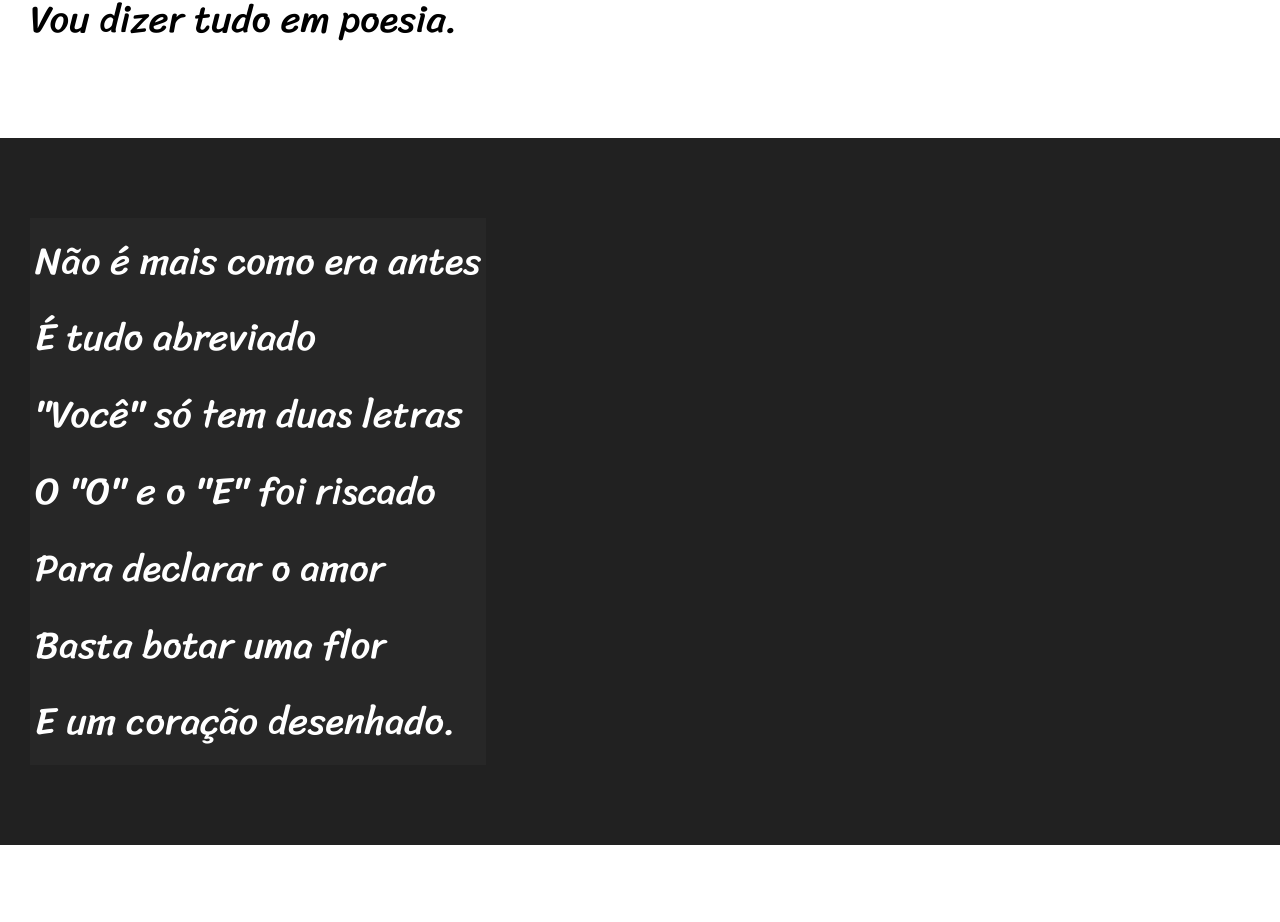
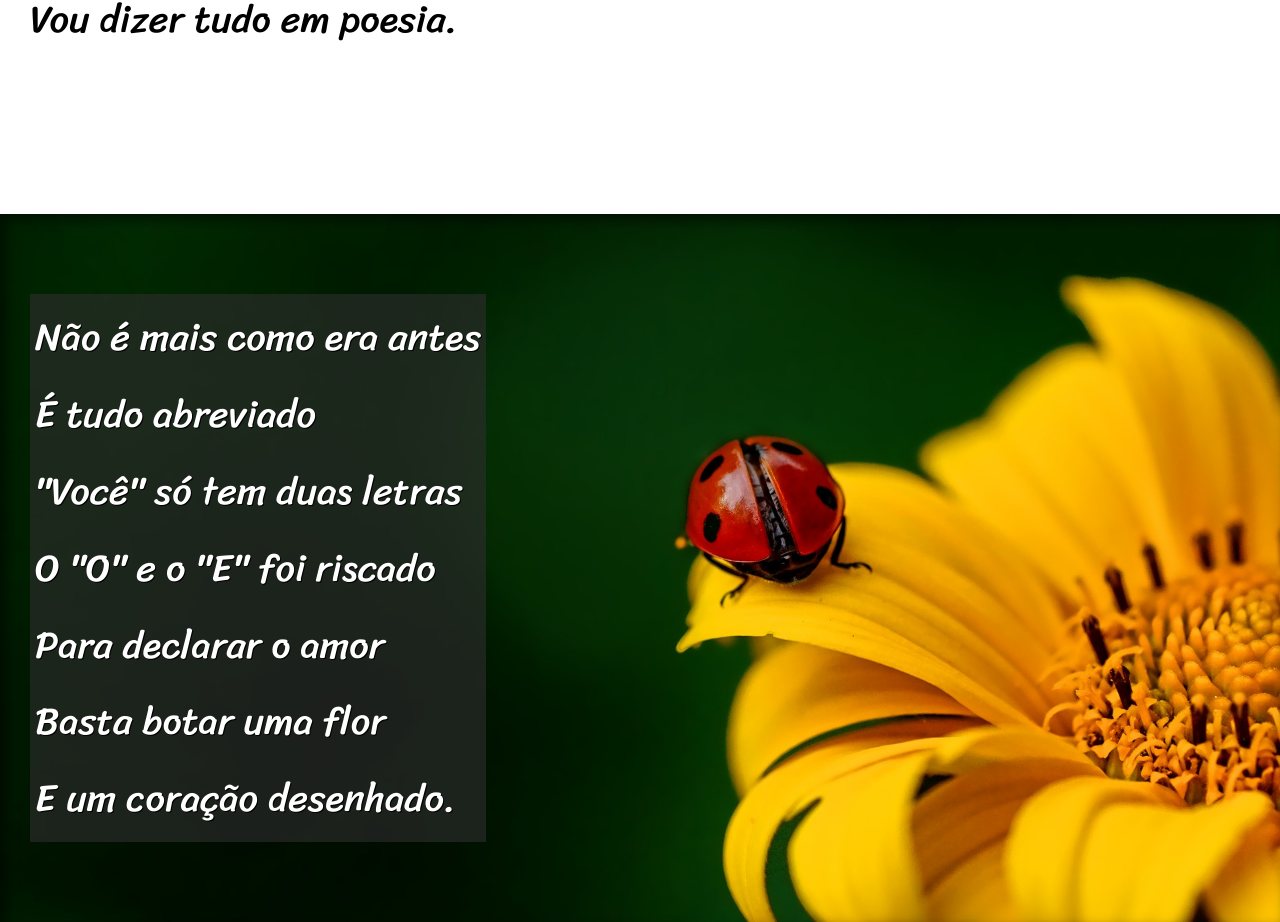
Before and after one commit to joaoolvf/html-css, a plain HTML site: page Desafios/d012/index.html in a window 1280 px wide. Shown: the part 778-1700 px from the top of the page. Drawn offline with Linux system fonts and the light colour scheme.

Commit message:
estilos desafio 12 atualizados

```diff
--- a/Desafios/d012/index.html
+++ b/Desafios/d012/index.html
@@ -24,7 +24,7 @@
         </p>
     </section>
 
-    <section class="imagem">
+    <section class="imagem" id="img01">
         <p>
             Não é mais como era antes <br>
             É tudo abreviado <br>
@@ -55,7 +55,7 @@
         </p>
     </section>
 
-    <section class="imagem">
+    <section class="imagem" id="img02">
         <p>
             Tenho saudade das cartas <br>
             Escritas com a própria mão <br>
--- a/Desafios/d012/style.css
+++ b/Desafios/d012/style.css
@@ -57,6 +57,10 @@ section {
     font-size: 3vw;
 }
 
+section > p {
+    padding-bottom: 2em;
+}
+
 section.normal {
     background-color: white;
     color: black;
@@ -65,14 +69,26 @@ section.normal {
 section.imagem {
     background-color: #212121;
     color: white;
+    box-shadow: inset 6px 6px 13px 0 rgba(0, 0, 0, 0.514);
+    background-size: cover;
+    background-attachment: fixed;
 }
 
 section.imagem > p {
     display: inline-block;
     padding: 5px;
-    background-color: #2d2d2d82;
+    background-color: #2d2d2da0;
+    text-shadow: 1px 1px 0 black;
 }
 
+section#img01 {
+    background-image: url('imagens/background001.jpg');
+    background-position: right center;
+}
+
+section#img02 {
+    background-image: url('imagens/background002.jpg');
+}
 footer {
     background-color: black;
     text-align: center;
```
